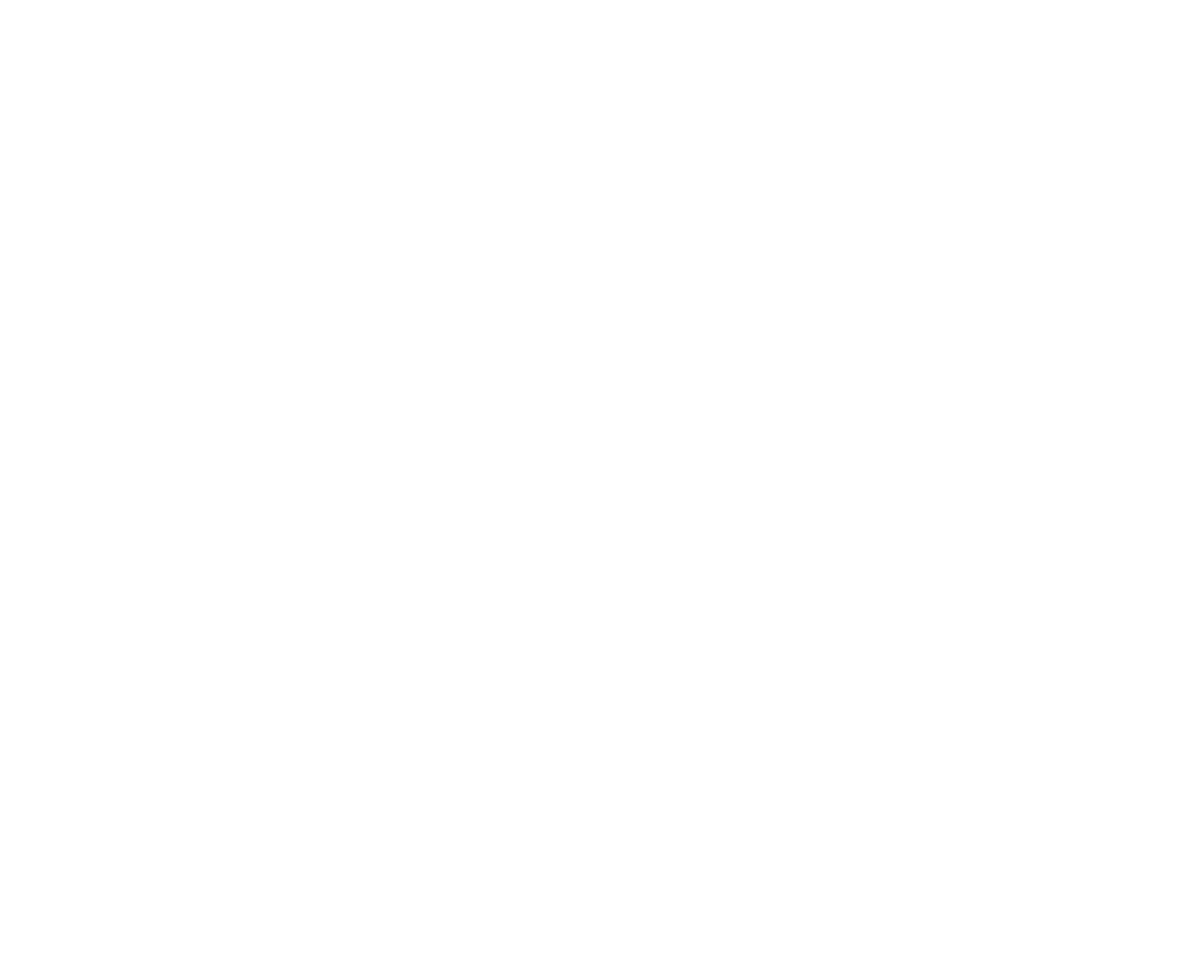
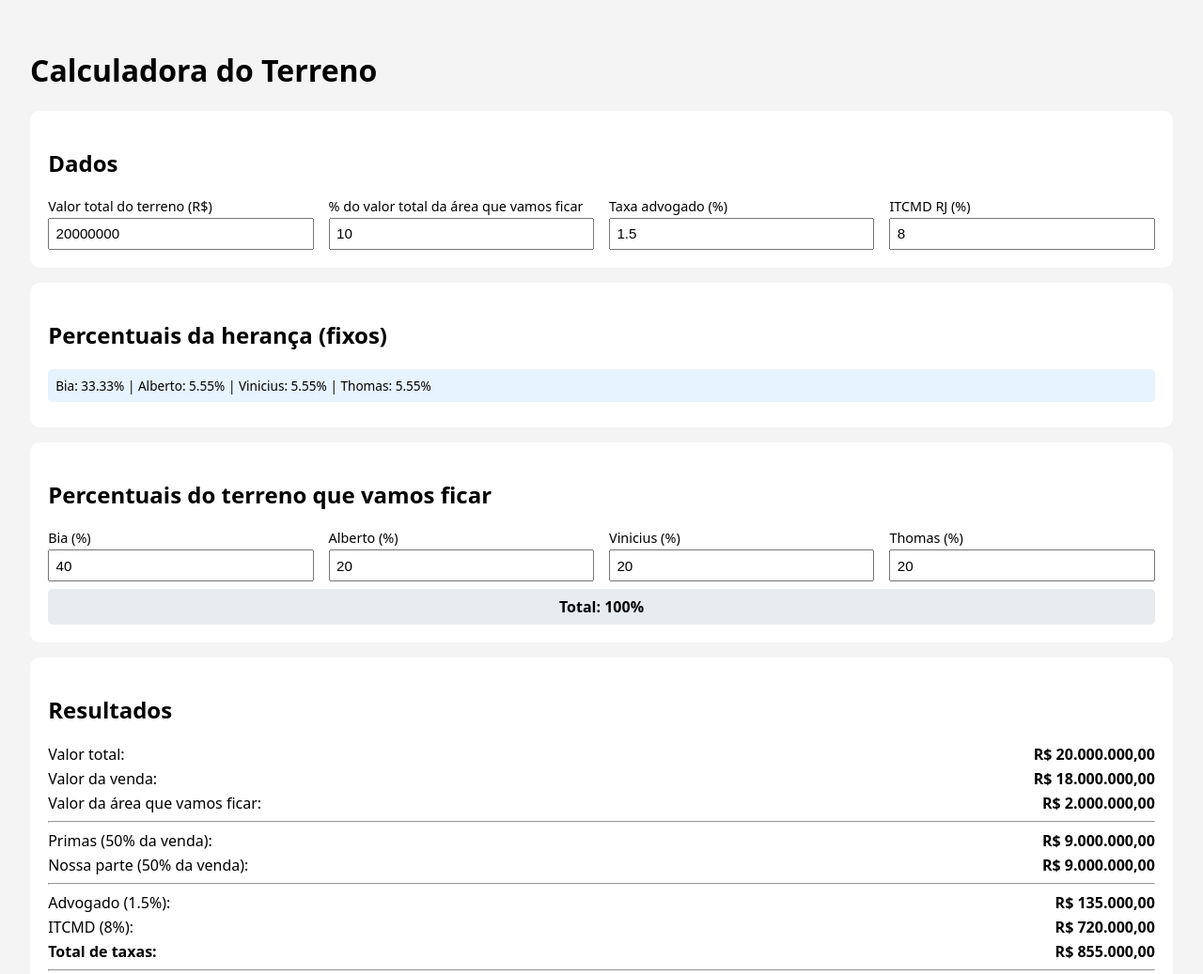
Before and after one commit to mneunomne/sitio, a plain HTML site: page mapa.html in a window 1280 px wide. Shown: the top 1037 px of the page at 94% size. Before the commit the page ends 800 px from the top, so only its background shows below. Drawn offline with Linux system fonts and the light colour scheme.

Commit message:
adicionar taxas

```diff
--- a/mapa.html
+++ b/mapa.html
@@ -0,0 +1,118 @@
+<!DOCTYPE html>
+<html lang="pt-BR">
+<head>
+  <meta charset="UTF-8">
+  <title>Calculadora do Terreno</title>
+  <style>
+    body { font-family: system-ui, sans-serif; padding: 1.5rem; background: #f4f4f4; }
+    .card { background: #fff; padding: 1.2rem; margin-bottom: 1rem; border-radius: 10px; }
+    .grid { display: grid; grid-template-columns: repeat(auto-fit, minmax(200px, 1fr)); gap: 1rem; }
+    label { font-size: .9rem; display: block; margin-bottom: .2rem; }
+    input { width: 100%; padding: .4rem; font-size: .95rem; box-sizing: border-box; }
+    .result-row { display: flex; justify-content: space-between; margin: .25rem 0; }
+    .result-value { font-weight: 600; }
+    .warning { background: #fff3cd; padding: .5rem; border-radius: 5px; margin-top: .5rem; font-size: .85rem; }
+    .total-display { background: #e9ecef; padding: .5rem; border-radius: 5px; margin-top: .5rem; text-align: center; font-weight: 600; }
+    .info { background: #e7f3ff; padding: .5rem; border-radius: 5px; margin-bottom: .5rem; font-size: .85rem; }
+  </style>
+</head>
+<body>
+  <h1>Calculadora do Terreno</h1>
+  <div class="card">
+    <h2>Dados</h2>
+    <div class="grid">
+      <div><label>Valor total do terreno (R$)</label><input id="totalValue" type="number" value="20000000"></div>
+      <div><label>% do valor total da área que vamos ficar</label><input id="keepPercent" type="number" step="0.01" value="10"></div>
+      <div><label>Taxa advogado (%)</label><input id="lawyerFee" type="number" step="0.01" value="1.5"></div>
+      <div><label>ITCMD RJ (%)</label><input id="itcmd" type="number" step="0.01" value="8"></div>
+    </div>
+  </div>
+
+  <div class="card">
+    <h2>Percentuais da herança (fixos)</h2>
+    <div class="info">Bia: 33.33% | Alberto: 5.55% | Vinicius: 5.55% | Thomas: 5.55%</div>
+  </div>
+
+  <div class="card">
+    <h2>Percentuais do terreno que vamos ficar</h2>
+    <div class="grid">
+      <div><label>Bia (%)</label><input id="biaLand" type="number" step="0.01" value="40"></div>
+      <div><label>Alberto (%)</label><input id="albertoLand" type="number" step="0.01" value="20"></div>
+      <div><label>Vinicius (%)</label><input id="viniciusLand" type="number" step="0.01" value="20"></div>
+      <div><label>Thomas (%)</label><input id="thomasLand" type="number" step="0.01" value="20"></div>
+    </div>
+    <div class="total-display" id="totalPercent">Total: 100%</div>
+    <div class="warning" id="warning" style="display:none;">⚠️ A soma dos percentuais não é 100%</div>
+  </div>
+
+  <div class="card">
+    <h2>Resultados</h2>
+    <div id="results"></div>
+  </div>
+<script>
+const fmt = v => new Intl.NumberFormat("pt-BR", {style:"currency",currency:"BRL"}).format(v);
+const ids = ["totalValue","keepPercent","lawyerFee","itcmd","biaLand","albertoLand","viniciusLand","thomasLand"];
+const inp = ids.reduce((o,id) => (o[id]=document.getElementById(id),o), {});
+
+const inherit = {bia: 33.33, alberto: 5.55, vinicius: 5.55, thomas: 5.55};
+
+function calc(){
+  const t = +inp.totalValue.value || 0;
+  const k = +inp.keepPercent.value || 0;
+  const lawyerPct = +inp.lawyerFee.value || 0;
+  const itcmdPct = +inp.itcmd.value || 0;
+
+  const kept = t * k / 100;
+  const sale = t - kept;
+
+  const cousins = sale / 2;
+  const ourTotal = sale / 2;
+
+  const lawyerCost = ourTotal * (lawyerPct / 100);
+  const itcmdCost = ourTotal * (itcmdPct / 100);
+  const totalFees = lawyerCost + itcmdCost;
+
+  const landSplits = {
+    bia: +inp.biaLand.value,
+    alberto: +inp.albertoLand.value,
+    vinicius: +inp.viniciusLand.value,
+    thomas: +inp.thomasLand.value
+  };
+
+  const totalLand = Object.values(landSplits).reduce((sum,v) => sum+v, 0);
+  const rounded = Math.round(totalLand * 100) / 100;
+  totalPercent.textContent = `Total: ${rounded}%`;
+  warning.style.display = Math.abs(rounded - 100) > 0.01 ? 'block' : 'none';
+
+  results.innerHTML = `
+    <div class='result-row'><div>Valor total:</div><div class='result-value'>${fmt(t)}</div></div>
+    <div class='result-row'><div>Valor da venda:</div><div class='result-value'>${fmt(sale)}</div></div>
+    <div class='result-row'><div>Valor da área que vamos ficar:</div><div class='result-value'>${fmt(kept)}</div></div>
+    <hr>
+    <div class='result-row'><div>Primas (50% da venda):</div><div class='result-value'>${fmt(cousins)}</div></div>
+    <div class='result-row'><div>Nossa parte (50% da venda):</div><div class='result-value'>${fmt(ourTotal)}</div></div>
+    <hr>
+    <div class='result-row'><div>Advogado (${lawyerPct}%):</div><div class='result-value'>${fmt(lawyerCost)}</div></div>
+    <div class='result-row'><div>ITCMD (${itcmdPct}%):</div><div class='result-value'>${fmt(itcmdCost)}</div></div>
+    <div class='result-row'><div><strong>Total de taxas:</strong></div><div class='result-value'><strong>${fmt(totalFees)}</strong></div></div>
+    <hr>` +
+    Object.entries(landSplits).map(([n,landPct])=>{
+      const name = n.charAt(0).toUpperCase()+n.slice(1);
+      const cashFromInherit = sale * (inherit[n]/100);
+      const landValue = kept * (landPct/100);
+      const fees = cashFromInherit * ((lawyerPct + itcmdPct) / 100);
+      const finalCash = cashFromInherit - landValue - fees;
+      return `
+        <div style="margin-top:.8rem"><strong>${name}</strong></div>
+        <div class='result-row'><div>• Dinheiro da herança (${inherit[n]}%):</div><div class='result-value'>${fmt(cashFromInherit)}</div></div>
+        <div class='result-row'><div>• Valor do terreno (${landPct}%):</div><div class='result-value'>${fmt(landValue)}</div></div>
+        <div class='result-row'><div>• Taxas (${lawyerPct + itcmdPct}%):</div><div class='result-value'>${fmt(fees)}</div></div>
+        <div class='result-row'><div>• <strong>Total em dinheiro:</strong></div><div class='result-value'><strong>${fmt(finalCash)}</strong></div></div>`;
+    }).join('');
+}
+
+ids.forEach(id => inp[id].addEventListener("input", calc));
+calc();
+</script>
+</body>
+</html>
```
Also changed, not shown: index.html (+24 -8 lines).
